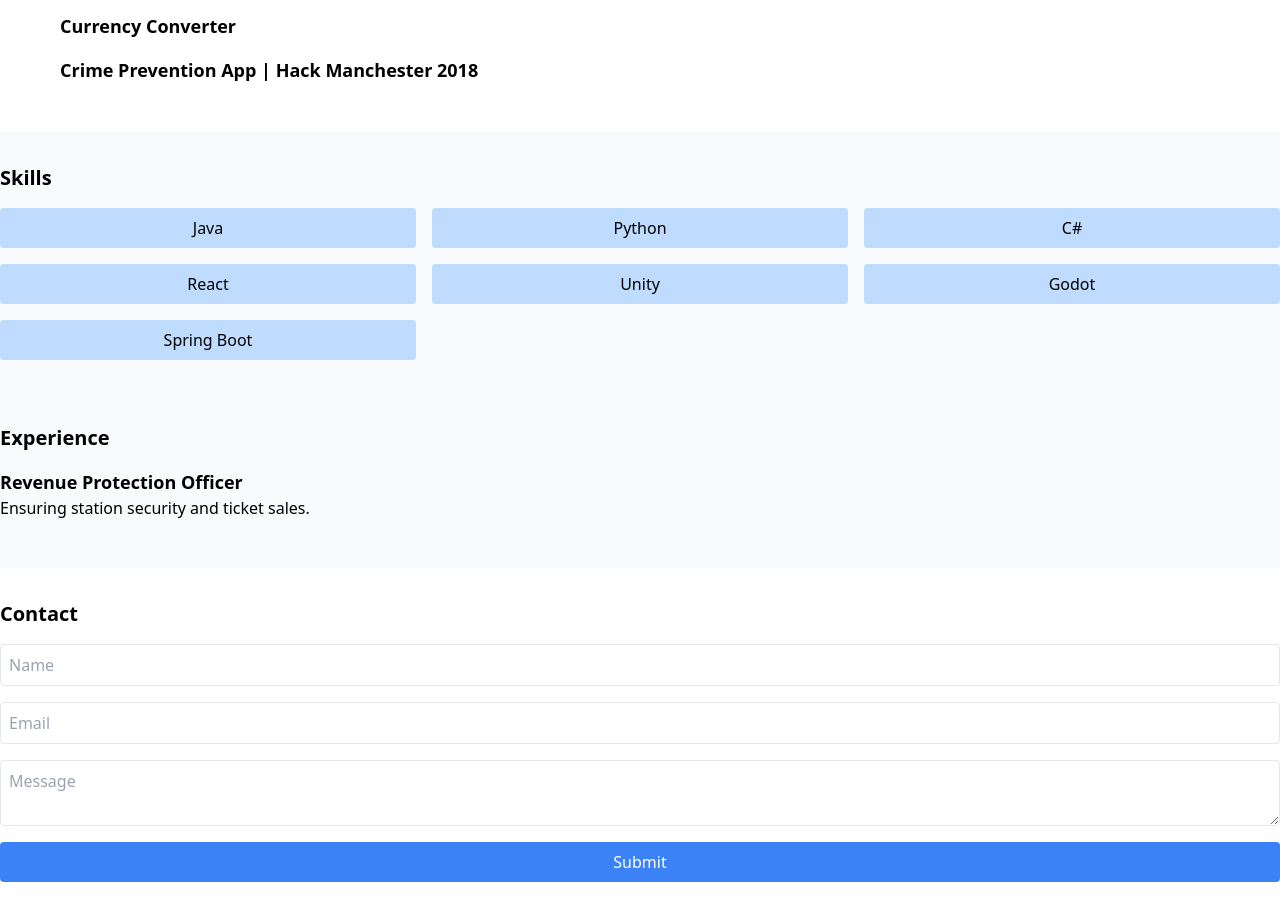
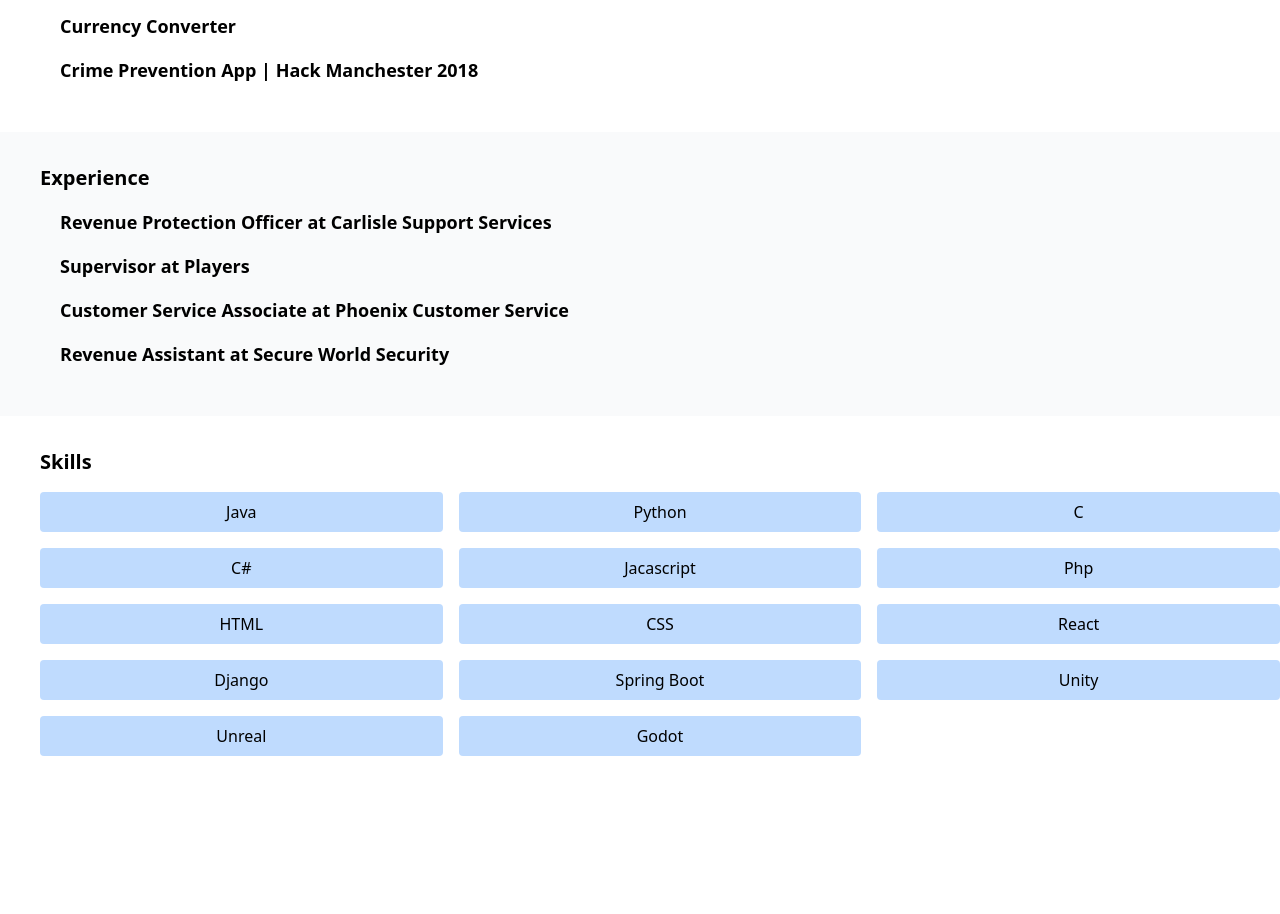
Before and after one commit to husnain106/portfolio, a React (Create React App) app: page / in a window 1280 px wide. Shown: the part 980-1894 px from the top of the page. After the commit the page ends 1768 px from the top, so only its background shows below. Built offline with nearby package versions, Linux system fonts and the light colour scheme.

Commit message:
Experience and Skills done

```diff
--- a/src/App.js
+++ b/src/App.js
@@ -1,7 +1,6 @@
 import { useState } from 'react';
 import './App.css';
 import About from "./components/About";
-import Contact from "./components/Contact";
 import Education from './components/Education';
 import Experience from "./components/Experience";
 import Header from "./components/Header";
@@ -26,9 +25,8 @@ function App() {
         <About detailLevel={detailLevel} />
         <Education/>
         <Projects detailLevel={detailLevel} />
+        <Experience detailLevel={detailLevel} />
         <Skills />
-        <Experience detailLevel={detailLevel} />
-        <Contact />
       </main>
     </div>
   );
--- a/src/components/Contact.js
+++ /dev/null
@@ -1,21 +0,0 @@
-import React from "react";
-
-const Contact = () => {
-  return (
-    <section className="py-8 bg-white">
-      <div className="container mx-auto">
-        <h2 className="text-xl font-bold mb-4">Contact</h2>
-        <form className="grid grid-cols-1 gap-4">
-          <input type="text" placeholder="Name" className="p-2 border rounded" />
-          <input type="email" placeholder="Email" className="p-2 border rounded" />
-          <textarea placeholder="Message" className="p-2 border rounded"></textarea>
-          <button className="bg-blue-500 text-white py-2 px-4 rounded hover:bg-blue-600">
-            Submit
-          </button>
-        </form>
-      </div>
-    </section>
-  );
-};
-
-export default Contact;
--- a/src/components/Experience.js
+++ b/src/components/Experience.js
@@ -2,24 +2,44 @@ import React from "react";
 
 const Experience = ({ detailLevel }) => {
   const experiences = [
-    {
-      title: "Revenue Protection Officer",
-      company: "Carlisle Support Services",
-      brief: "Ensuring station security and ticket sales.",
-      summary: "Managed station security, passenger safety, and ticket sales through inspections.",
-      detailed: "Ensured station security, passenger safety, and ticket sales through inspections. Used secure software for handling sensitive information.",
-    },
-    // Add more experiences here.
+      {
+        "title": "Revenue Protection Officer",
+        "company": "Carlisle Support Services",
+        "low": "Ensured station security and ticket sales.",
+        "medium": "Managed station security by conducting regular inspections and ensuring ticket sales compliance. Prioritized passenger safety while providing clear communication and customer service.",
+        "high": "As a Revenue Protection Officer, I ensured station security by conducting thorough inspections, monitoring passenger safety, and ensuring ticket sales compliance. Utilized secure software to responsibly handle sensitive information, maintaining high standards of accuracy and confidentiality. Regularly engaged with passengers to address inquiries, resolve issues, and ensure a positive experience while adhering to operational policies."
+      },
+      {
+        "title": "Supervisor",
+        "company": "Players",
+        "low": "Supervised staff and managed operations.",
+        "medium": "Led staff operations by supervising daily activities, ensuring technology functionality, and expediting customer orders to meet efficiency goals.",
+        "high": "As a Players Supervisor, I managed and led a diverse team, ensuring seamless daily operations and high-quality customer service. Oversaw technology maintenance to optimize functionality and resolve technical issues proactively. Maintained strong relationships with suppliers to ensure inventory availability while keeping costs low. Leveraged leadership, time management, and coding skills to streamline operations, reduce expenses, and enhance overall efficiency. Consistently met and exceeded performance goals through strategic problem-solving and team collaboration."
+      },
+      {
+        "title": "Customer Service Associate",
+        "company": "Phoenix Customer Service",
+        "low": "Provided customer service during maintenance.",
+        "medium": "Delivered excellent customer service by addressing passenger concerns and resolving maintenance-related issues efficiently. Ensured colleague safety during routine and emergency operations.",
+        "high": "In my role as a Customer Service Associate, I was responsible for ensuring seamless customer experiences during periods of maintenance. I independently resolved passenger concerns, from logistical issues to unexpected disruptions, maintaining a calm and professional demeanor. I prioritized the safety of colleagues by adhering to safety protocols and fostering a supportive environment. Demonstrated strong problem-solving skills and the ability to work under pressure while keeping customer satisfaction and operational goals at the forefront."
+      },
+      {
+        "title": "Revenue Assistant",
+        "company": "Secure World Security",
+        "low": "Balanced customer service with revenue tasks.",
+        "medium": "Balanced customer service responsibilities with revenue optimization for Transpennine Express by implementing effective strategies.",
+        "high": "As a Revenue Assistant with Secure World Security, I successfully balanced customer service and revenue generation responsibilities for Transpennine Express. Developed and implemented an algorithm to optimize efficiency, enhancing both customer satisfaction and revenue streams. Delivered high-quality service by assisting passengers, resolving queries, and maintaining a courteous and approachable demeanor. Worked collaboratively with team members to streamline operations, ensuring compliance with organizational standards and operational excellence. This role honed my analytical, technical, and interpersonal skills, enabling me to contribute effectively to revenue and customer satisfaction goals."
+      }
   ];
 
   return (
     <section className="py-8 bg-gray-50">
-      <div className="container mx-auto">
+      <div className="container mx-auto pl-10">
         <h2 className="text-xl font-bold mb-4">Experience</h2>
         {experiences.map((experience) => (
-          <div key={experience.title} className="mb-4">
-            <h3 className="text-lg font-semibold">{experience.title}</h3>
-            <p>{experience[detailLevel]}</p>
+          <div key={experience.title} className="mb-4 pl-5">
+            <h3 className="text-lg font-semibold">{experience.title} at {experience.company}</h3>
+            <p className="pl-4">{experience[detailLevel]}</p>
           </div>
         ))}
       </div>
--- a/src/components/Skills.js
+++ b/src/components/Skills.js
@@ -1,11 +1,11 @@
 import React from "react";
 
 const Skills = () => {
-  const skills = ["Java", "Python", "C#", "React", "Unity", "Godot", "Spring Boot"];
+  const skills = ["Java", "Python", "C", "C#", "Jacascript","Php","HTML","CSS", "React","Django", "Spring Boot", "Unity","Unreal", "Godot",];
 
   return (
-    <section className="py-8 bg-gray-50">
-      <div className="container mx-auto">
+    <section className="py-8 bg-white">
+      <div className="container mx-auto pl-10">
         <h2 className="text-xl font-bold mb-4">Skills</h2>
         <div className="grid grid-cols-2 md:grid-cols-3 gap-4">
           {skills.map((skill) => (
```
